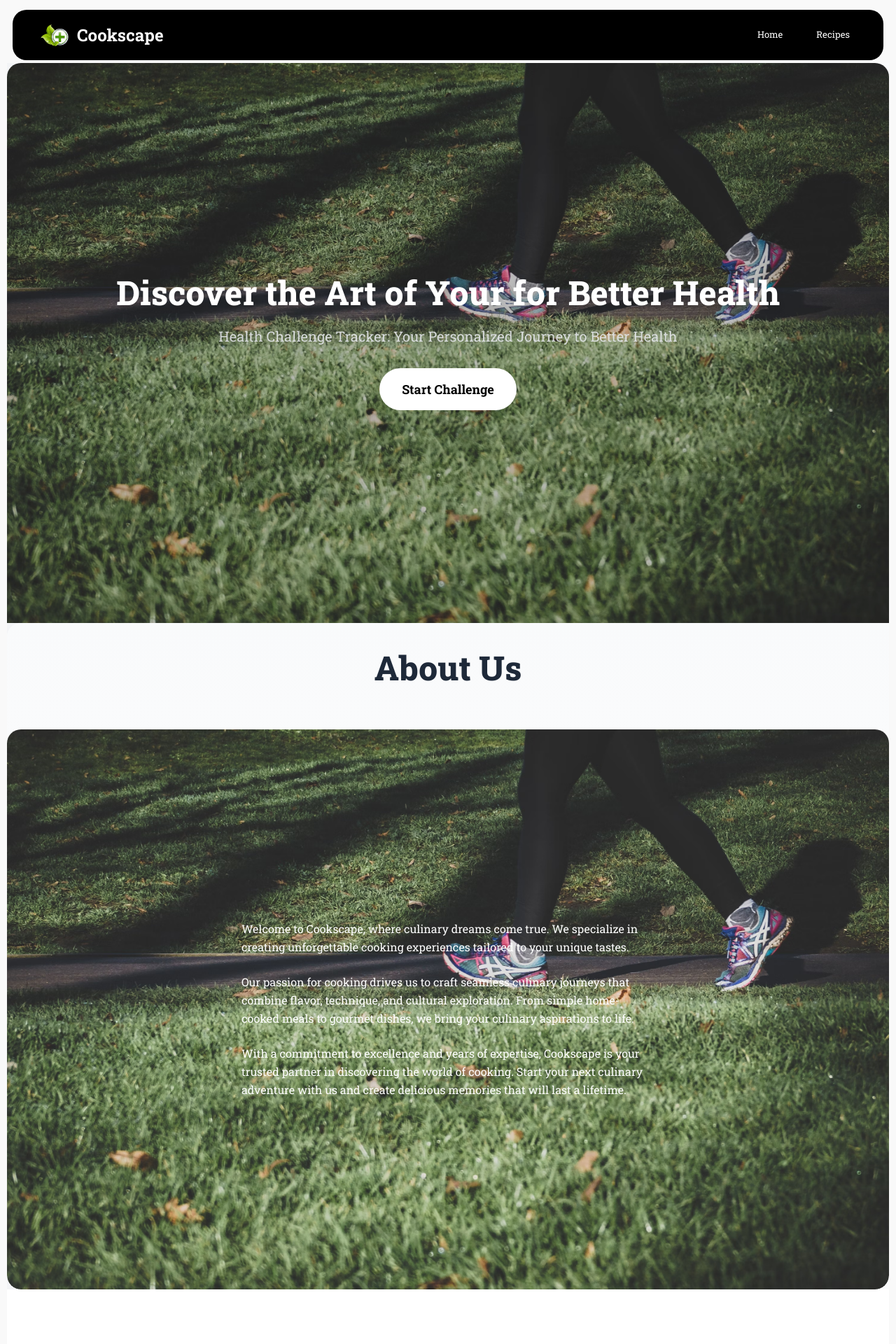
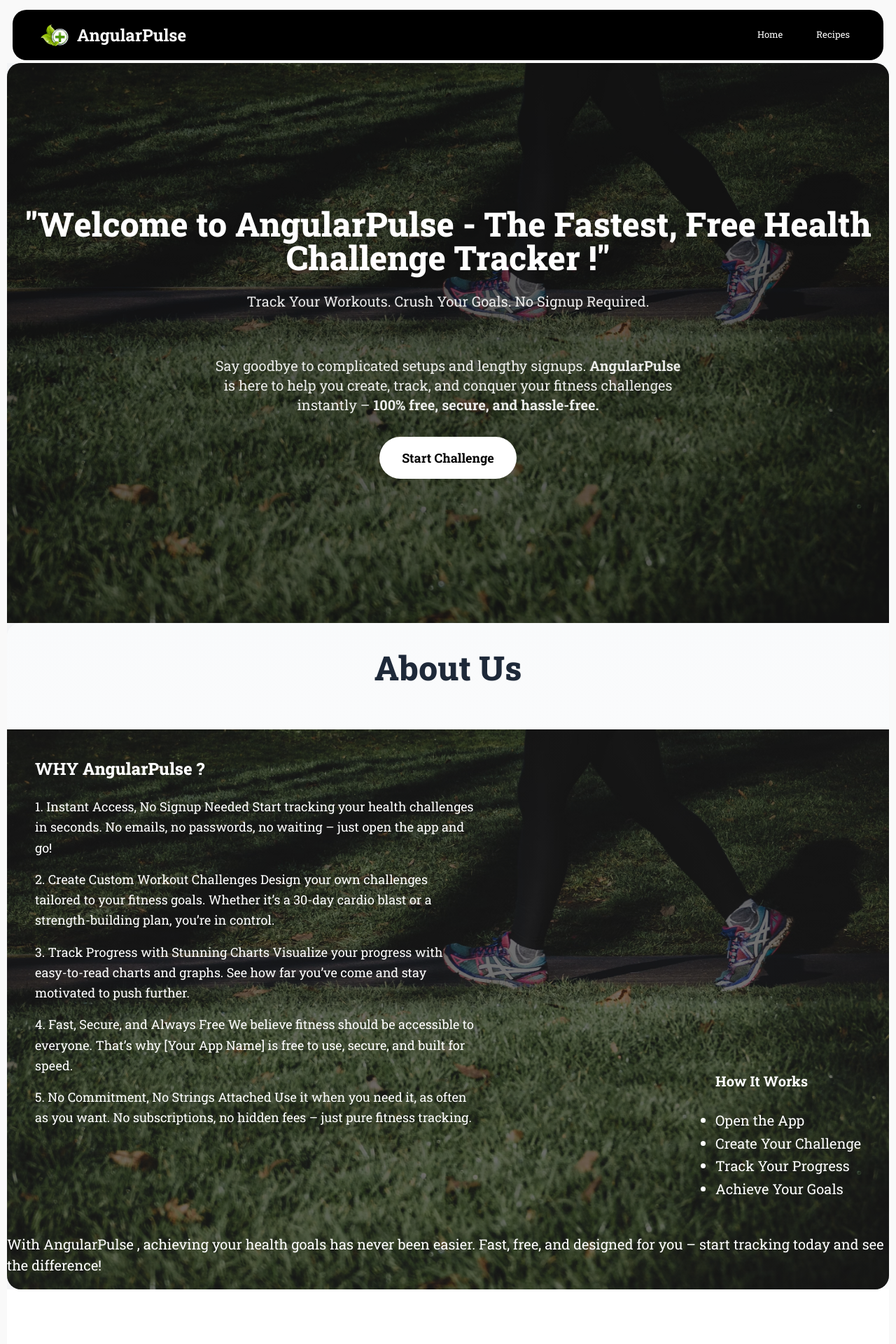
Before and after one commit to ushaphogat66/health-challenges-tracker, an Angular app: page / in a window 1280 px wide. Shown: the top 1920 px of the page at 70% size. Built offline with nearby package versions, Linux system fonts and the light colour scheme.

Commit message:
design changes in landing page

```diff
--- a/src/app/landing-page/landing-page.component.html
+++ b/src/app/landing-page/landing-page.component.html
@@ -1,37 +1,139 @@
-<div class="min-h-screen bg-gradient-to-r from-gray-100 via-white to-gray-50 text-gray-800 flex flex-col" style="position: relative; overflow: hidden;">
-  <div class="w-7 h-7 text-center bg-transparent cursor rounded-full absolute z-50 pointer-events-none text-[8px] flex items-center justify-center rounded-[20px]"
-     style="overflow: hidden;">
+<div
+  class="min-h-screen bg-gradient-to-r from-gray-100 via-white to-gray-50 text-gray-800 flex flex-col"
+  style="position: relative; overflow: hidden"
+>
+  <div
+    class="w-7 h-7 text-center bg-transparent cursor absolute z-50 pointer-events-none text-[8px] flex items-center justify-center rounded-[20px]"
+    style="overflow: hidden"
+  >
     <!-- <p>Cook</p> -->
   </div>
   <main class="flex-grow rounded-[20px] overflow-hidden">
-    <section id="home" class="bg-cover bg-center relative h-screen bg-fixed cursor-pointer home overflow-hidden animateBg" style="background-image: url('assets/landingPage.avif');">
-      <div class="relative z-10 bg-[#00000029] h-screen w-full justify-center items-center flex flex-col text-center">
-        <h2 class="text-5xl font-extrabold mb-6 text-white drop-shadow-lg animate-fade-in" style="animation-duration: 2s; animation-timing-function: ease-in-out;">Discover the Art of Your for Better Health</h2>
-        <p class="text-xl mb-8 max-w-2xl mx-auto text-gray-200 opacity-90 animate-fade-in delay-200" style="animation-duration: 2s; animation-timing-function: ease-in-out;">Health Challenge Tracker: Your Personalized Journey to Better Health</p>
-        <a href="" class="bg-white text-black px-8 py-4 rounded-full font-bold text-lg hover:bg-green-500 hover:text-white duration-300" >
+    <section id="home" class="bg-cover bg-center relative h-screen bg-fixed cursor-pointer home overflow-hidden animateBg" style="background: linear-gradient(rgba(0, 0, 0, 0.5), rgba(0, 0, 0, 0.5)), url('assets/landingPage.avif');
+    background-size: cover; background-position: center; background-attachment: fixed;">
+      <div
+        class="relative z-10 bg-[#00000029] h-screen w-full justify-center items-center flex flex-col text-center"
+      >
+        <h2
+          class="text-5xl font-extrabold mb-6 text-white drop-shadow-lg animate-fade-in"
+          style="animation-duration: 2s; animation-timing-function: ease-in-out"
+        >
+          "Welcome to AngularPulse - The Fastest, Free Health Challenge Tracker
+          !"
+        </h2>
+        <p
+          class="text-xl mb-8 max-w-2xl mx-auto text-white opacity-90 animate-fade-in delay-200"
+          style="animation-duration: 2s; animation-timing-function: ease-in-out"
+        >
+          Track Your Workouts. Crush Your Goals. No Signup Required.
+        </p>
+        <p
+          class="text-xl mb-8 max-w-2xl mx-auto text-white opacity-90 animate-fade-in delay-200"
+          style="animation-duration: 2s; animation-timing-function: ease-in-out"
+        ></p>
+        <p
+          class="text-xl mb-8 max-w-2xl mx-auto text-white opacity-90 animate-fade-in delay-200"
+          style="animation-duration: 2s; animation-timing-function: ease-in-out"
+        >
+          Say goodbye to complicated setups and lengthy signups.
+          <b>AngularPulse</b> is here to help you create, track, and conquer
+          your fitness challenges instantly –
+          <b>100% free, secure, and hassle-free.</b>
+        </p>
+
+        <a
+          href=""
+          class="bg-white text-black px-8 py-4 rounded-full font-bold text-lg hover:bg-green-500 hover:text-white duration-300"
+        >
           Start Challenge
-     </a>
+        </a>
       </div>
     </section>
-    <section id="about" class="bg-gradient-to-b from-gray-50 to-gray-100 rounded-[20px] overflow-hidden text-gray-800">
-      <div class="rounded-[10px] mx-auto bg-gradient-to-b from-gray-50 to-white overflow-hidden shadow-xl">
-        <h2 class="text-5xl font-extrabold text-gray-800 mb-16 text-center pt-10 animate-fade-in" style="animation-duration: 2s; animation-timing-function: ease-in-out;">About Us</h2>
-        <div class="bg-cover bg-center items-center justify-center relative h-screen flex bg-fixed rounded-[20px] overflow-hidden" style="background-image: url('assets/landingPage.avif');">
-          <div class="bg-opacity-40 h-screen flex items-center justify-center p-10 rounded-lg">
-            <div class="lg:w-1/2 text- leading-relaxed text-white space-y-6 animate-fade-in" style="animation-duration: 2s; animation-timing-function: ease-in-out;">
-              <p>Welcome to <span class="playwrite">Cookscape</span>, where culinary dreams come true. We specialize in creating unforgettable cooking experiences tailored to your unique tastes.</p>
-              <p>Our passion for cooking drives us to craft seamless culinary journeys that combine flavor, technique, and cultural exploration. From simple home-cooked meals to gourmet dishes, we bring your culinary aspirations to life.</p>
-              <p>With a commitment to excellence and years of expertise, Cookscape is your trusted partner in discovering the world of cooking. Start your next culinary adventure with us and create delicious memories that will last a lifetime.</p>
+    <section
+      id="about"
+      class="bg-gradient-to-b from-gray-50 to-gray-100 rounded-[20px] overflow-hidden text-gray-800"
+    >
+      <div
+        class="rounded-[10px] mx-auto bg-gradient-to-b from-gray-50 to-white overflow-hidden shadow-xl"
+      >
+        <h2
+          class="text-5xl font-extrabold text-gray-800 mb-16 text-center pt-10 animate-fade-in"
+          style="animation-duration: 2s; animation-timing-function: ease-in-out"
+        >
+          About Us
+        </h2>
+        <div class="bg-cover bg-center relative h-screen bg-fixed cursor-pointer home overflow-hidden animateBg " style="background: linear-gradient(rgba(0, 0, 0, 0.5), rgba(0, 0, 0, 0.5)), url('assets/landingPage.avif');
+    background-size: cover; background-position: center; background-attachment: fixed;">
+          <div
+            class="bg-opacity-40 h-screen flex items-center justify-center p-10 rounded-lg"
+          >
+            <div
+              class="lg:w-1/2 text-[18px] leading-relaxed text-white space-y-6 animate-fade-in absolute left-10 top-10"
+              style="
+                animation-duration: 2s;
+                animation-timing-function: ease-in-out;
+              "
+            >
+              <p class="text-2xl font-bold">
+                WHY <span class="font-extrabold">AngularPulse ?</span>
+              </p>
+              <ul>
+                <li class="pb-4">
+                  1. Instant Access, No Signup Needed Start tracking your health
+                  challenges in seconds. No emails, no passwords, no waiting –
+                  just open the app and go!
+                </li>
+                <li class="pb-4">
+                  2. Create Custom Workout Challenges Design your own challenges
+                  tailored to your fitness goals. Whether it’s a 30-day cardio
+                  blast or a strength-building plan, you’re in control.
+                </li>
+                <li class="pb-4">
+                  3. Track Progress with Stunning Charts Visualize your progress
+                  with easy-to-read charts and graphs. See how far you’ve come
+                  and stay motivated to push further.
+                </li>
+                <li class="pb-4">
+                  4. Fast, Secure, and Always Free We believe fitness should be
+                  accessible to everyone. That’s why [Your App Name] is free to
+                  use, secure, and built for speed.
+                </li>
+                <li class="pb-4">
+                  5. No Commitment, No Strings Attached Use it when you need it,
+                  as often as you want. No subscriptions, no hidden fees – just
+                  pure fitness tracking.
+                </li>
+              </ul>
+            </div>
+            <div class="text- leading-relaxed text-[20px] text-white space-y-6 animate-fade-in absolute right-10 bottom-32" style="animation-duration: 2s; animation-timing-function: ease-in-out ">
+              <p class="font-bold text-[20px]">How It Works</p>
+              <ul>
+                <li class=" list-disc">Open the App</li>
+                <li class=" list-disc">Create Your Challenge</li>
+                <li class=" list-disc">Track Your Progress</li>
+                <li class=" list-disc">Achieve Your Goals</li>
+              </ul>
+            </div>
+              <div class="absolute bottom-5 text-white animate-fade-in" style="animation-duration: 2s; animation-timing-function: ease-in-out">
+              <p class = "text-[20px]">
+                With AngularPulse , achieving your health goals has never been
+                easier. Fast, free, and designed for you – start tracking today
+                and see the difference!
+              </p>
             </div>
           </div>
         </div>
       </div>
     </section>
     <section id="services" class="py-20 text-center bg-white">
-      <h2 class="text-4xl font-bold mb-6 text-black animate-fade-in" style="animation-duration: 2s; animation-timing-function: ease-in-out;">Our Recipes</h2>
-      <div class="flex flex-wrap justify-center gap-20">
-        <!-- Recipe components will be dynamically inserted here -->
-      </div>
+      <h2
+        class="text-4xl font-bold mb-6 text-black animate-fade-in"
+        style="animation-duration: 2s; animation-timing-function: ease-in-out"
+      >
+        Get Started Instantly
+        <p class=" pb-4 "> WITH US !!</p>
+      </h2>
+      <div class="flex flex-wrap justify-center gap-20"></div>
     </section>
   </main>
 </div>
--- a/src/app/navbar/navbar.component.html
+++ b/src/app/navbar/navbar.component.html
@@ -1,7 +1,7 @@
 <nav class="bg-black text-white py-4 px-1 md:px-10 flex justify-between items-center rounded-[20px] mx-2 my-1">
   <div class="flex items-center">
     <img src="assets/mainLogo.png" alt="Logo" class="h-10 mr-3" />
-    <span class="md:text-2xl text-sm font-bold">Cookscape</span>
+    <span class="md:text-2xl text-sm font-bold">AngularPulse</span>
   </div>
   <div class="flex space-x-8 text-[13px]">
     <a routerLink="/" class="hover:text-gray-200 transition duration-300 p-2">Home</a>
```
